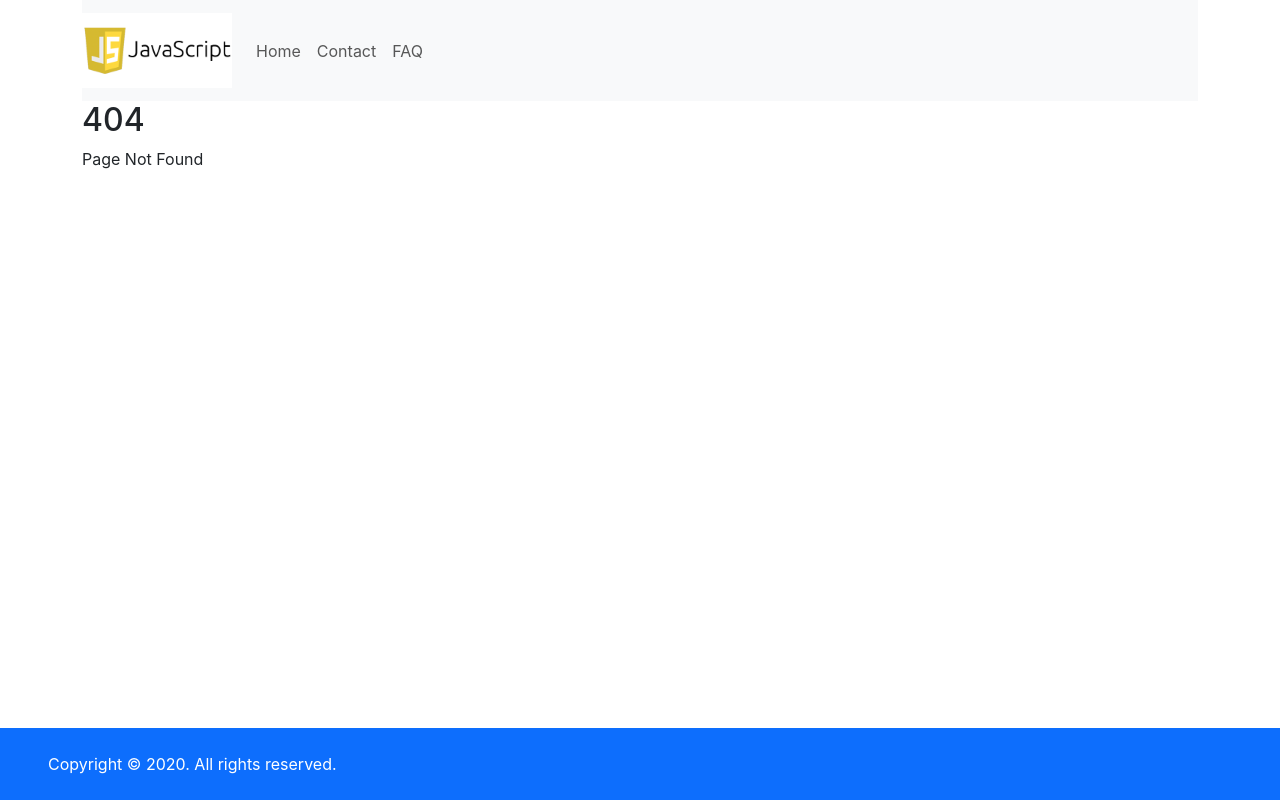
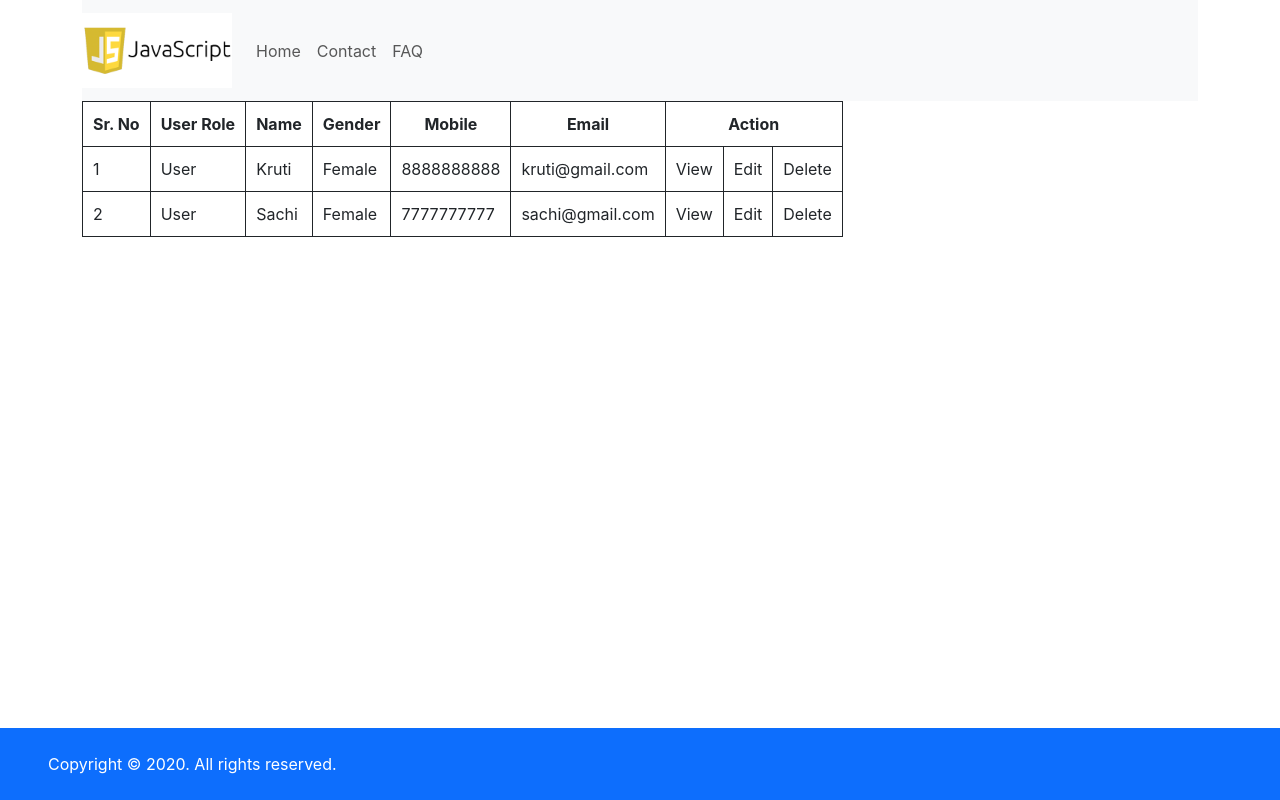
Before and after one commit to yogggihub/dashboard, a React (Create React App) app: page /userlist in a window 1280 px wide. Before the commit this address had no page. Built offline with nearby package versions, Linux system fonts and the light colour scheme.

Commit message:
userlist

```diff
--- a/src/App.js
+++ b/src/App.js
@@ -7,6 +7,7 @@ import NotFound from "./view/NotFound";
 import Faq from "./view/Faq";
 import Contact from "./view/Contact";
 import CreateUser from "./view/dashboard/CreateUser";
+import UserList from './view/dashboard/UserList'
 function App() {
   return (
     <>
@@ -20,6 +21,7 @@ function App() {
               <Route path="/faq" element={<Faq />} />
               <Route path="/contact" element={<Contact />} />
               <Route path="/registration" element={<CreateUser />} />
+              <Route path="/userlist" element={<UserList />} />
               {/* Nested Menu
               <Route path="/contact" element={<Contact />}>
                 <Route path="nested" element={<nested/>}/>
--- a/src/assets/css/style.css
+++ b/src/assets/css/style.css
@@ -13,11 +13,25 @@ footer {
   left: 0;
   right: 0;
 }
-.logo
-{
-    width: 150px;
-    height: auto;
+.logo {
+  width: 150px;
+  height: auto;
 }
-.errorMsg{
+.errorMsg {
   color: red;
 }
+table {
+  width: 100%;
+}
+td {
+  padding: 10px;
+  border-right: 1px solid;
+}
+tr,
+th {
+  padding: 10px;
+  border: 1px solid;
+}
+th, .actionTitle{
+  text-align: center;
+}
--- a/src/view/dashboard/CreateUser.jsx
+++ b/src/view/dashboard/CreateUser.jsx
@@ -25,6 +25,15 @@ const CreateUser = () => {
     const erros = {};
     if (!values?.name) {
       erros.name = "Enter Name";
+    }
+    if (!values?.email) {
+      erros.email = "Enter Email Id";
+    }
+    if (!values?.password) {
+      erros.password = "Enter Password";
+    }
+    if (!values?.mobile) {
+      erros.mobile = "Enter Mobile";
     }
     return erros;
   };
@@ -59,8 +68,9 @@ const CreateUser = () => {
         </div>
         <div className="form-group  d-flex col-6 align-items-center">
           <div className="form-check">
-            <input
+            <InputField
               className="form-check-input"
+              labelName="Male"
               type="radio"
               name="gender"
               id="exampleRadios1"
@@ -68,13 +78,11 @@ const CreateUser = () => {
               checked={gender === "Male"}
               onChange={handleChange}
             />
-            <label className="form-check-label" htmlFor="exampleRadios1">
-              Male
-            </label>
           </div>
           <div className="form-check">
-            <input
+            <InputField
               className="form-check-input"
+              labelName="Female"
               type="radio"
               name="exampleRadios"
               id="exampleRadios2"
@@ -82,25 +90,25 @@ const CreateUser = () => {
               checked={gender === "Female"}
               onChange={handleChange}
             />
-            <label className="form-check-label" htmlFor="exampleRadios2">
-              Female
-            </label>
           </div>
         </div>
         <div className="form-group  col-6">
           <InputField
             type="number"
             className="form-control"
+            labelName="Mobile"
             id="User_mobile"
             placeholder="Enter Mobile No"
             value={mobile}
             name="mobile"
             onChange={handleChange}
           />
+           <p className="errorMsg">{formError.mobile}</p>
         </div>
         <div className="form-group  col-6">
           <InputField
             type="email"
+            labelName="Email"
             className="form-control"
             id="User_email"
             placeholder="Enter Email Id"
@@ -108,8 +116,10 @@ const CreateUser = () => {
             name="email"
             onChange={handleChange}
           />
+           <p className="errorMsg">{formError.email}</p>
         </div>
         <div className="form-group col-6">
+          <label>Address</label>
           <textarea
             className="form-control"
             id="user_address"
@@ -122,6 +132,7 @@ const CreateUser = () => {
         <div className="form-group col-6">
           <InputField
             type="password"
+            labelName="Password"
             className="form-control"
             id="User_pwd"
             placeholder="Enter Password"
@@ -129,6 +140,7 @@ const CreateUser = () => {
             name="password"
             onChange={handleChange}
           />
+          <p className="errorMsg">{formError.password}</p>
         </div>
         <div className="form-group col-6 mt-20">
           <Button className="btn btn-primary btn-lg">Register</Button>
--- /dev/null
+++ b/src/view/dashboard/UserList.jsx
@@ -0,0 +1,54 @@
+import React, { useState } from "react";
+const tempArry = [
+  {
+    id: 1,
+    name: "Kruti",
+    role: "User",
+    gender: "Female",
+    mobile: 8888888888,
+    email: "kruti@gmail.com",
+  },
+  {
+    id: 2,
+    name: "Sachi",
+    role: "User",
+    gender: "Female",
+    mobile: 7777777777,
+    email: "sachi@gmail.com",
+  },
+];
+const UserList = () => {
+  return (
+    <table>
+      <tbody>
+        <tr>
+          <th>Sr. No</th>
+          <th>User Role</th>
+          <th>Name</th>
+          <th>Gender</th>
+          <th>Mobile</th>
+          <th>Email</th>
+          <th colSpan="3" className="actionTitle">
+            Action
+          </th>
+        </tr>
+
+        {tempArry.map((user) => (
+          <tr>
+            <td>{user.id}</td>
+            <td>{user.role}</td>
+            <td>{user.name}</td>
+            <td>{user.gender}</td>
+            <td>{user.mobile}</td>
+            <td>{user.email}</td>
+            <td>View</td>
+            <td>Edit</td>
+            <td>Delete</td>
+          </tr>
+        ))}
+      </tbody>
+    </table>
+  );
+};
+
+export default UserList;
```
